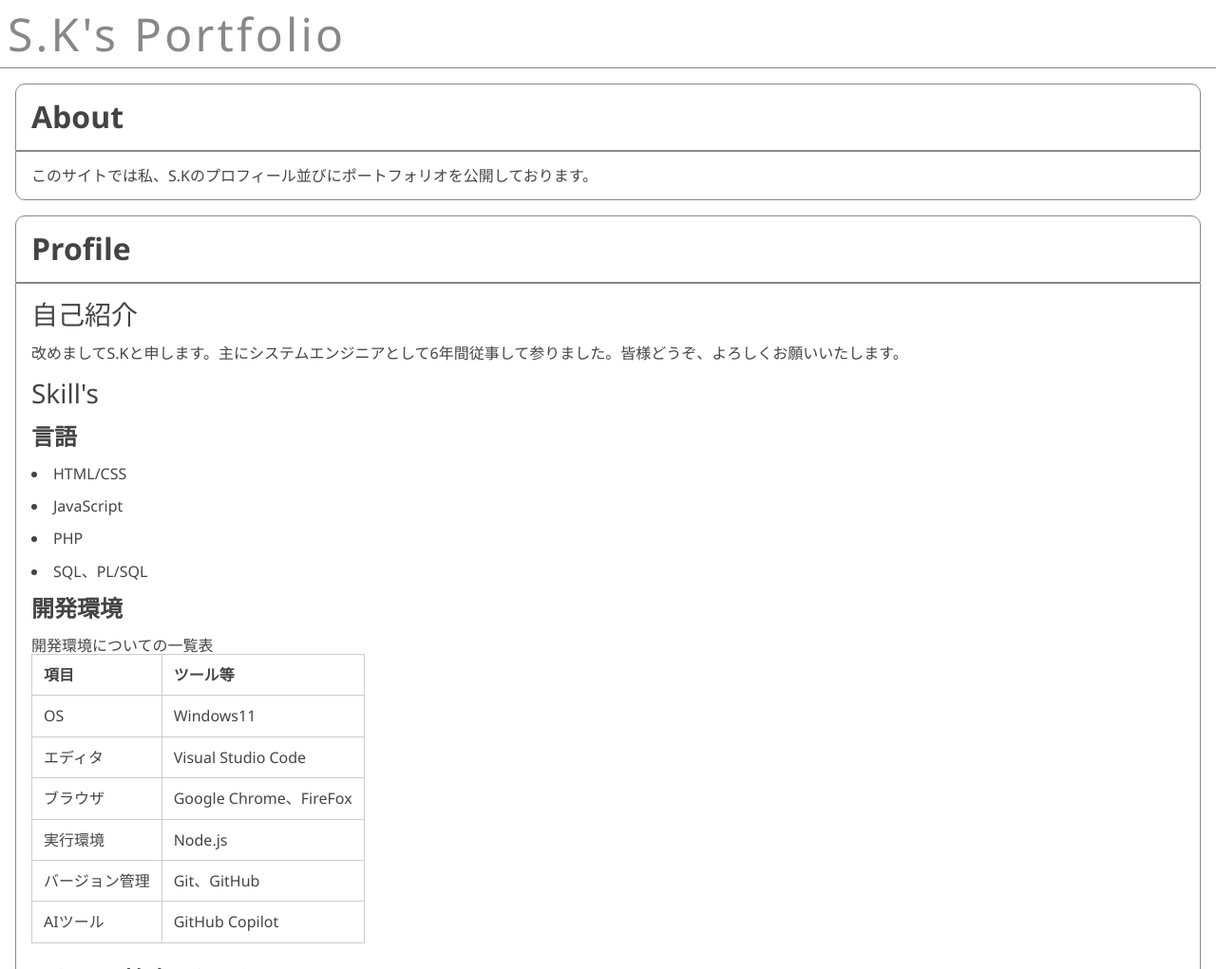
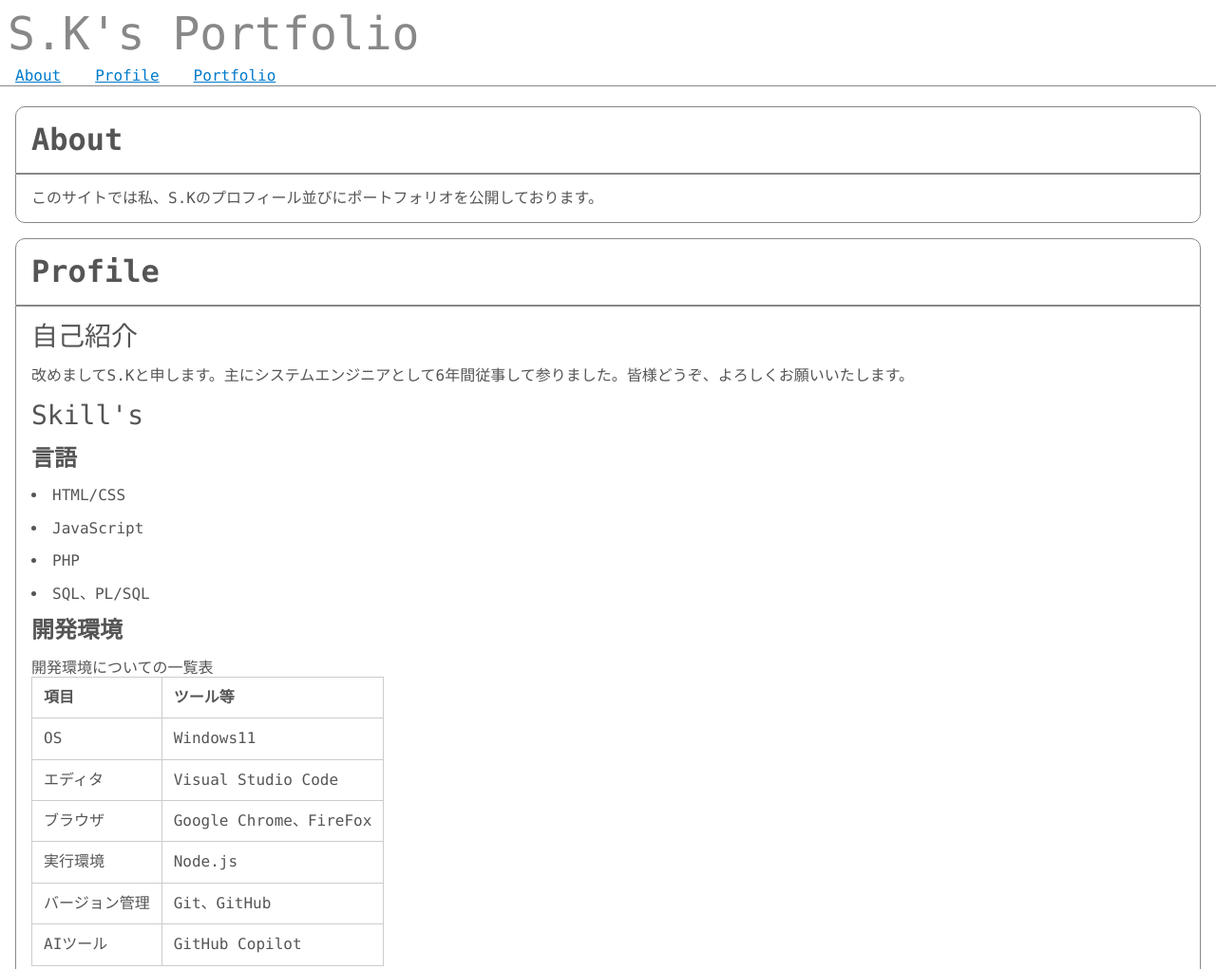
Before and after one commit to portfoliobysk/portfoliobysk.github.io, a plain HTML site: page index.html in a window 1280 px wide. Shown: the top 1021 px of the page at 95% size. Drawn offline with Linux system fonts and the light colour scheme.

Commit message:
ヘッダー、リンク改良

```diff
--- a/index.html
+++ b/index.html
@@ -1,6 +1,7 @@
 <!DOCTYPE html>
 <html lang="ja">
 <head>
+
   <!-- メタ情報 -->
   <meta name="author" content="S.K">
   <meta name="description" content="S.Kによるプロフィール並びにポートフォリオを掲載したサイトです。">
@@ -9,11 +10,17 @@
   <meta name="viewport" content="width=device-width">
   <link href="styles/destyle.css" rel="stylesheet">
   <link href="styles/style.css" rel="stylesheet">
+
   <title>S.K's Portfolio</title>
 </head>
 <body>
   <header>
     <h1>S.K's Portfolio</h1>
+    <nav>
+      <a href="#">About</a>
+      <a href="#">Profile</a>
+      <a href="#">Portfolio</a>
+    </nav>
   </header>
 
   <main>
--- a/styles/style.css
+++ b/styles/style.css
@@ -6,8 +6,13 @@ body {
 }
 
 header {
-    margin: 0;
+    width: 100%;
     border-bottom: solid 1px #888888;
+    position: fixed;
+}
+
+main {
+    padding-top: 6rem;
 }
 
 footer {
@@ -30,19 +35,17 @@ small {
 
 /* Font styles */
 h1, h2, h3, h4, h5, h6, p, table, li, a {
-    font-family: 'Segoe UI', Tahoma, Geneva, Verdana, sans-serif;
     margin: 1rem;
-    color: #444444;
+    font-family: 'Consolas', sans-serif;
+    color: #555555;
 }
 
 h1 {
     margin: 0;
     padding: 0.5rem;
     font-size: 3rem;
-    letter-spacing: 0.2rem;
     color: #888888;
     background-color: #ffffff;
-    display:inline-block;
 }
 
 h2{
@@ -65,10 +68,12 @@ h4 {
 
 a {
     color: #007acc;
+    text-decoration: underline;
 }
 
 a:hover {
-    text-decoration: underline;
+    color: #ff9500;
+    text-decoration: none;
 }
 
 /* List styles */
```
